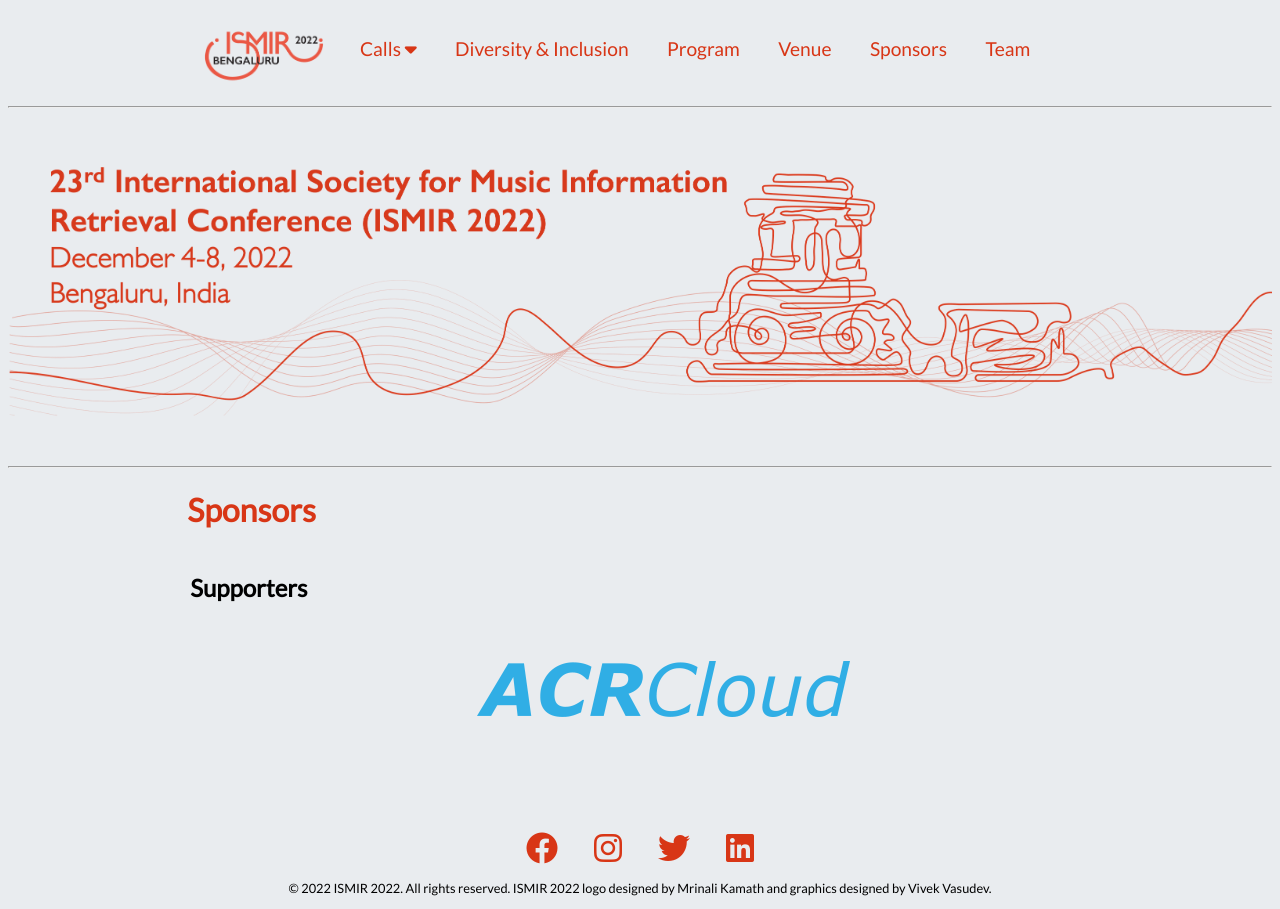
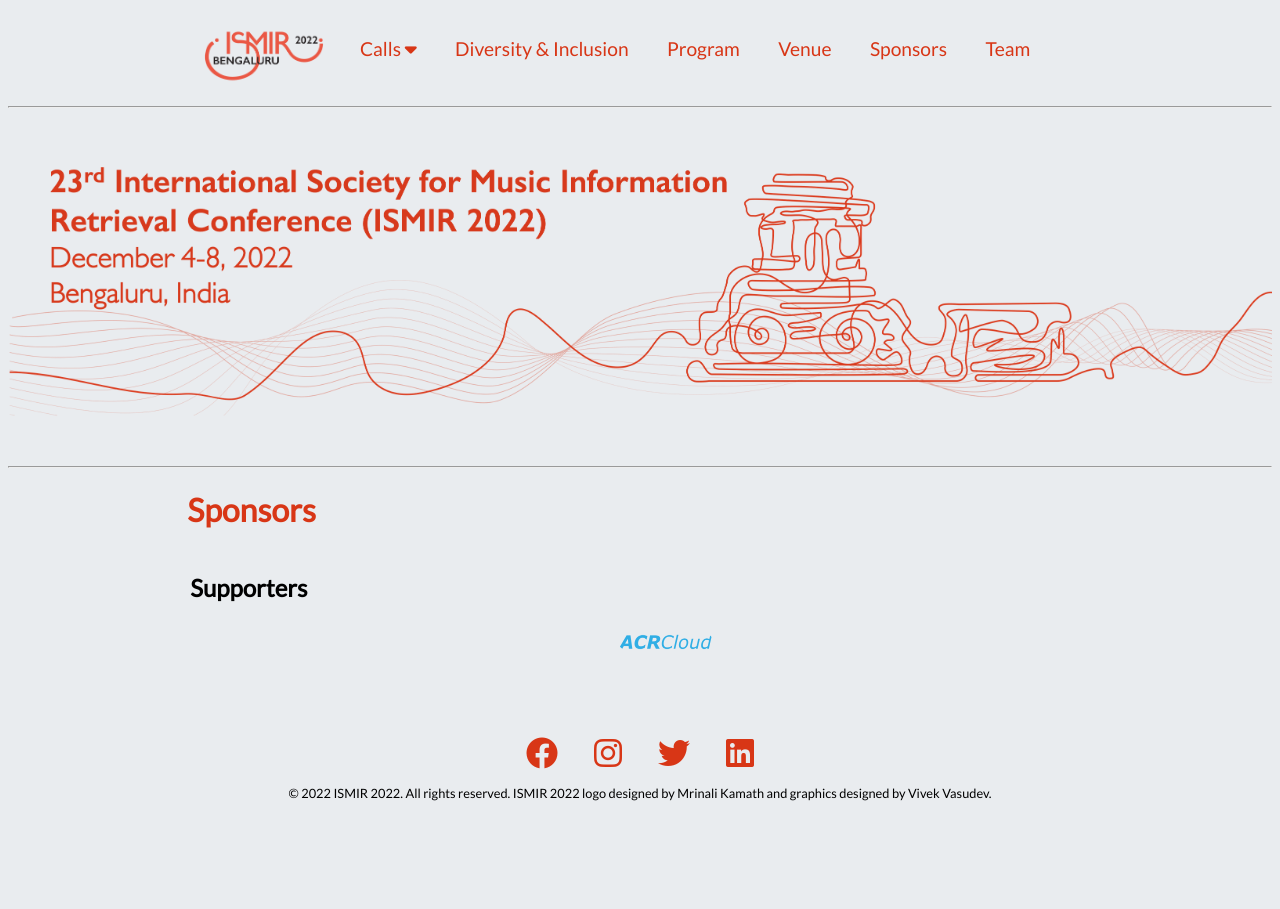
Before and after one commit to ismir2022/ismir2022.github.io, a Jekyll site: the page built from sponsors.md, in a window 1280 px wide. Built offline with Jekyll 4.4.1, drawn with Linux system fonts in a browser that asks for light colours; nearby versions of some CDN libraries.

Commit message:
minor updates to sponsor page

```diff
--- a/sponsors.md
+++ b/sponsors.md
@@ -11,7 +11,7 @@
     </tr>
     <tr>
             <td class="supporter-wrapper">
-                <a href="https://www.acrcloud.com/" target="_blank"><img src="/assets/sponsors/ACRCloud-logo.png"></a>
+                <a href="https://www.acrcloud.com/" target="_blank"><img src="/assets/sponsors/ACRCloud-logo.png" alt="Avatar" class="avatar"></a>
             </td>
         </tr>
 </table>
```
